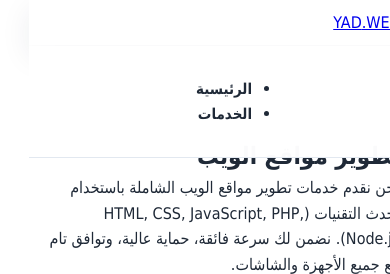
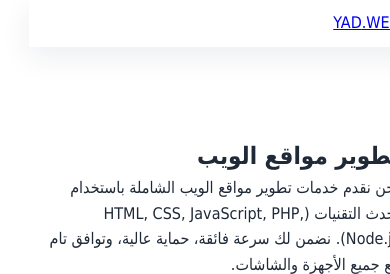
Before and after one commit to MalakHasa/yad-web, a plain HTML site: page service-details.html in a window 390 px wide. Shown: the top 274 px of the page. Drawn offline with Linux system fonts and the light colour scheme.

Commit message:
Update YAD.WEB design, rounded logo, profile card, and Tajawal font

```diff
--- a/css/style.css
+++ b/css/style.css
@@ -61,7 +61,7 @@ section {
 }
 
 /* ==========================================
-   الهيدر الذكي وشعار الشركة الدائري وأيقونات الروابط
+   الهيدر الذكي وشعار الشركة الدائري
    ================================---------- */
 .site-header {
     background: rgba(255, 255, 255, 0.9);
@@ -693,7 +693,7 @@ section {
 }
 
 /* ==========================================
-   التجاوب مع الشاشات الصغيرة
+   التجاوب مع الشاشات الصغيرة (القائمة المنسدلة للجوال)
    ================================---------- */
 @media (max-width: 768px) {
     .menu-toggle {
@@ -710,15 +710,18 @@ section {
         flex-direction: column;
         align-items: center;
         gap: 20px;
-        padding: 30px 0;
+        padding: 0;
+        max-height: 0;
+        overflow: hidden;
         box-shadow: var(--shadow-scrolled);
-        border-bottom: 1px solid var(--border-color);
-        clip-path: polygon(0 0, 100% 0, 100% 100%, 0 100%);
-        transition: clip-path 0.4s ease-in-out;
+        border-bottom: 1px solid transparent;
+        transition: all 0.4s ease-in-out;
     }
 
     .main-nav.active {
-        clip-path: polygon(0 0, 100% 0, 100% 100%, 0 100%);
+        padding: 30px 0;
+        max-height: 400px;
+        border-bottom: 1px solid var(--border-color);
     }
 
     .why-us-grid {
```
Also changed, not shown: index.html (+3 -3 lines).
